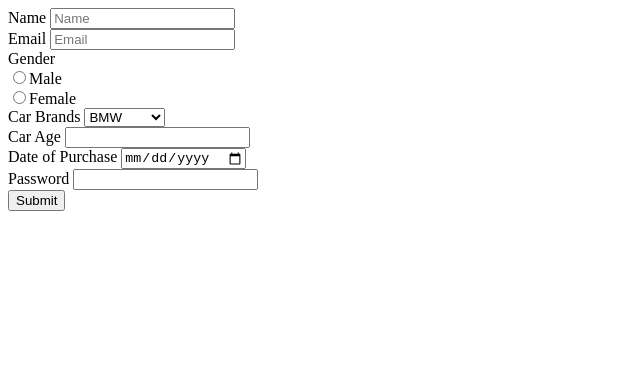
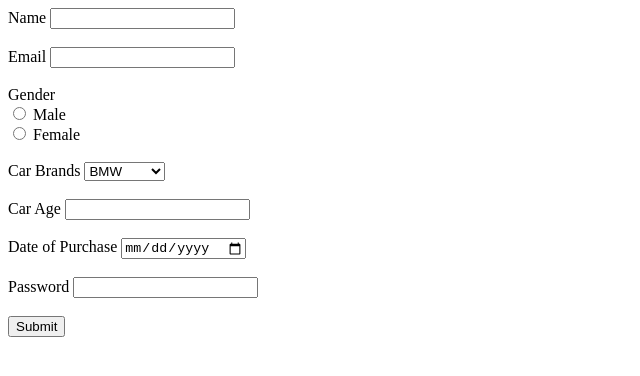
Before and after one commit to acciojob/car-insurance-form-vikash984, a website: page main.html in a window 1280 px wide. Shown: the whole page, without its empty margins (0-640 px from the left). Drawn offline with Linux system fonts and the light colour scheme.

Commit message:
created a submission

```diff
--- a/main.html
+++ b/main.html
@@ -1,54 +1,54 @@
 <!DOCTYPE html>
-
 <html>
-
 <head>
+    <title>Car Insurance Registration</title>
     <link rel="stylesheet" href="styles.css">
 </head>
+<body>
 
-<body>
-	<!-- the entire body must be written by student -->
     <form method="post">
 
+        <!-- Name -->
         <label for="name">Name</label>
-		<input type="text" id="name" name="name" placeholder="Name" required><br>
+        <input type="text" id="name" name="name" required><br><br>
 
+        <!-- Email -->
         <label for="email">Email</label>
-		<input type="email" id="email" name="email" placeholder="Email" required><br>
+        <input type="email" id="email" name="email" required><br><br>
 
-		<label for="gender">Gender</label><br>
-		<input type="radio" id="gender_f" name="gender" value=male required>Male<br>
-		<input type="radio" id=Gender_f name="gender" value=female required>Female<br>
+        <!-- Gender -->
+        <label>Gender</label><br>
+        <input type="radio" id="male" name="gender" value="Male" required>
+        <label for="male">Male</label><br>
 
-		<label for="carage">Car Brands</label>
-		<select name="carage" id="cars">
-			<option >BMW</option>
-			<option>Audi</option>
-			<Option>Mercedez</Option>
-		</select><br>
+        <input type="radio" id="female" name="gender" value="Female" required>
+        <label for="female">Female</label><br><br>
 
-		<label for="age">Car Age</label>
-		<input type="number" id="carage" name="age" required><br>
+        <!-- Car Brands -->
+        <label for="cars">Car Brands</label>
+        <select id="cars" name="cars">
+            <option value="BMW">BMW</option>
+            <option value="Audi">Audi</option>
+            <option value="Mercedez">Mercedez</option>
+        </select><br><br>
 
+        <!-- Car Age -->
+        <label for="carage">Car Age</label>
+        <input type="number" id="carage" name="carage" required><br><br>
+
+        <!-- Date of Purchase -->
         <label for="dop">Date of Purchase</label>
-		<input type="date" id="dop" name="dop" required><br>
+        <input type="date" id="dop" name="dop" required><br><br>
 
+        <!-- Password -->
         <label for="password">Password</label>
-		<input type="password" id="password" name="password" required><br>
+        <input type="password" id="password" name="password" required><br><br>
 
+        <!-- Submit Button -->
         <button type="submit">Submit</button>
 
+    </form>
 
-
-
-
-
-
-
-	</form>
-    <script type="text/javascript" src="./script.js">
-</script>
-
+    <script type="text/javascript" src="./script.js"></script>
 </body>
-
 </html>
```
Lines whose indentation alone changed are shown as unchanged.
